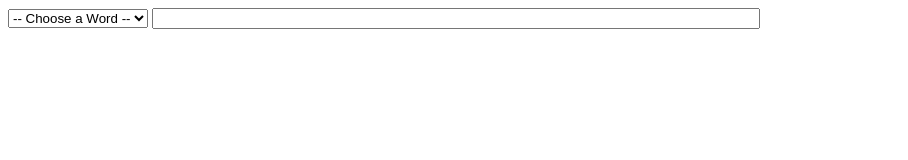
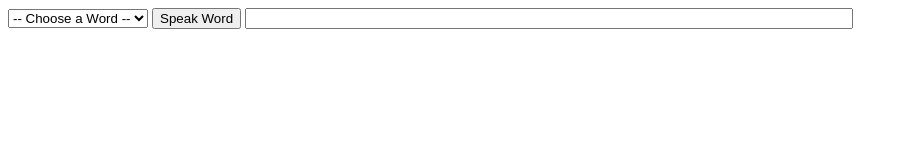
Before and after one commit to saniaahmad08/portfolio, a plain HTML site: page word.html in a window 1280 px wide. Shown: the whole page, without its empty margins (0-908 px from the left). Drawn offline with Linux system fonts and the light colour scheme.

Commit message:
Update word.html

```diff
--- a/word.html
+++ b/word.html
@@ -14,6 +14,7 @@
     <option value="Tedious" data-def="Too long, slow, or dull">Tedious</option>
     <option value="Impulsive" data-def="Acting or done without forethought">Impulsive</option>
   </select>
+  <button>Speak Word</button>
 <input type="text" id="wordDisplay" readonly style="width: 600px;">
 </body>
 </html>
```
